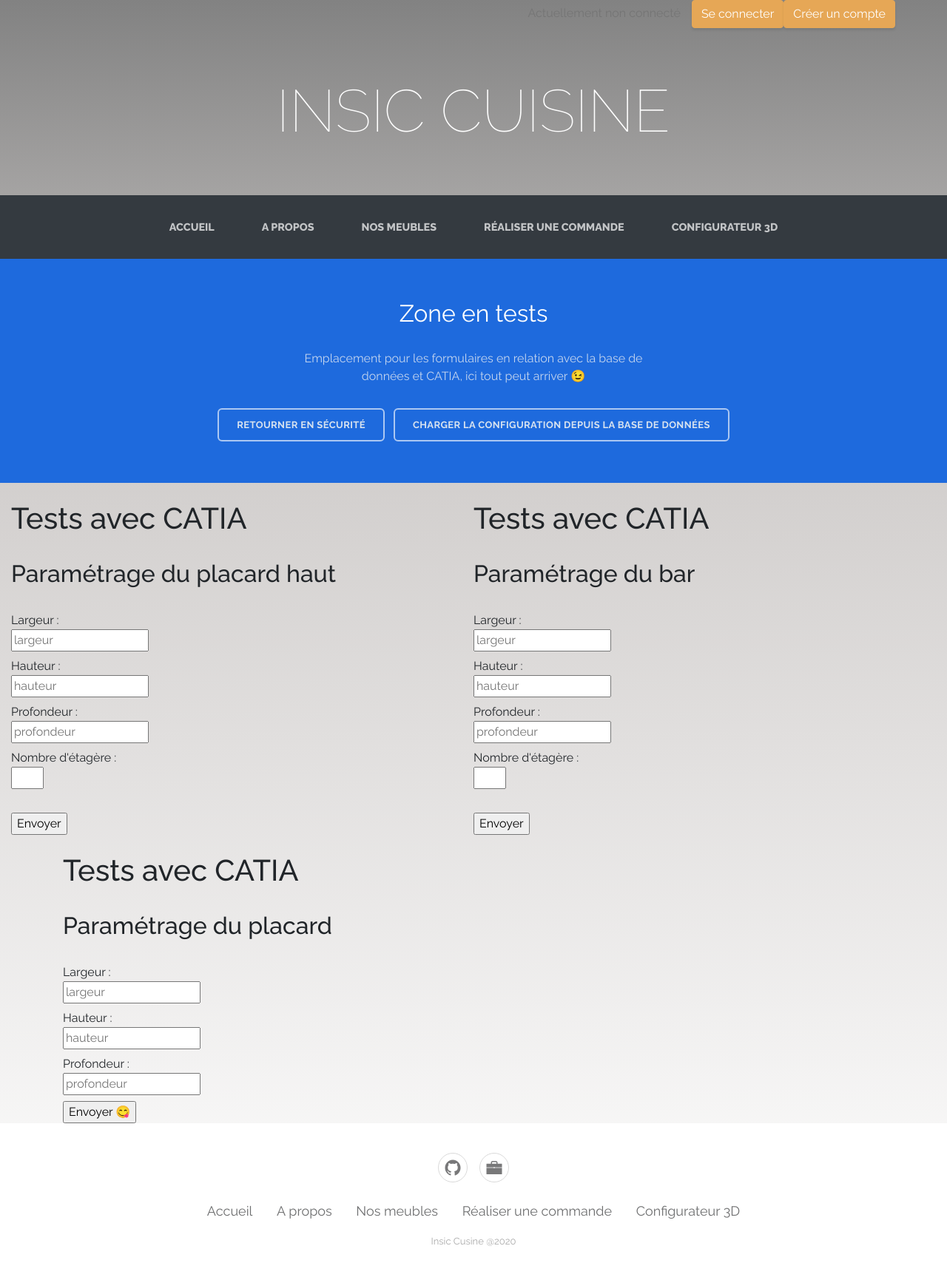
After one commit to Little-Groundhog/Insic-Cuisine, a PHP site: page /store.html in a window 1280 px wide. The commit adds this page. Shown: the whole page at 74% size. Run offline with PHP 8.4, Linux system fonts and the light colour scheme; some libraries are stand-ins or nearby versions; some web fonts are replaced.

Commit message:
[FEATURES] Travail en cours de la création et paramétrage du back

```diff
--- a/3D.html
+++ b/3D.html
@@ -74,8 +74,8 @@
             <p class="copyright">Insic Cusine @2020</p>
         </footer>
     </div>
-    <div class="col text-right" style="padding-right: 0px;padding-left: 0px;"><input type="text" style="background: rgba(255,255,255,0);border-style: none;width: 250px;" placeholder="Actuellement non connecté"><button class="btn btn-primary" data-toggle="modal" data-target="#modal1" type="button">Se connecter</button><button class="btn btn-primary" type="button">Créer un compte</button></div>
-    <div class="col text-right" style="padding-right: 0px;padding-left: 0px;"><input type="text" style="background: rgba(255,255,255,0);border-style: none;width: 250px;" placeholder="Actuellement non connecté"><button class="btn btn-primary" data-toggle="modal" data-target="#modal1" type="button">Se connecter</button><button class="btn btn-primary" type="button">Créer un compte</button></div>
+    <div class="col text-right" style="padding-right: 0px;padding-left: 0px;"><input type="text" style="background: rgba(255,255,255,0);border-style: none;width: 250px;font-family: Raleway, sans-serif;text-align: right;padding: 15px;padding-top: 0;padding-bottom: 0;" placeholder="Actuellement non connecté"><button class="btn btn-primary" data-toggle="modal" data-target="#modal1" type="button">Se connecter</button><button class="btn btn-primary" data-toggle="modal" data-target="#modal2" type="button">Créer un compte</button></div>
+    <div class="col text-right" style="padding-right: 0px;padding-left: 0px;"><input type="text" style="background: rgba(255,255,255,0);border-style: none;width: 250px;font-family: Raleway, sans-serif;text-align: right;padding: 15px;padding-top: 0;padding-bottom: 0;" placeholder="Actuellement non connecté"><button class="btn btn-primary" data-toggle="modal" data-target="#modal1" type="button">Se connecter</button><button class="btn btn-primary" data-toggle="modal" data-target="#modal2" type="button">Créer un compte</button></div>
     <div class="col text-right" style="padding-right: 0px;padding-left: 0px;"><input type="text" style="background: rgba(255,255,255,0);border-style: none;width: 250px;" placeholder="Actuellement non connecté"><button class="btn btn-primary" data-toggle="modal" data-target="#modal1" type="button">Se connecter</button><button class="btn btn-primary" type="button">Créer un compte</button></div>
     <script src="assets/js/jquery.min.js"></script>
     <script src="assets/bootstrap/js/bootstrap.min.js"></script>
--- a/about.html
+++ b/about.html
@@ -1,5 +1,5 @@
 <!DOCTYPE html>
-<html lang="fr">
+<html>
 
 <head>
     <meta charset="utf-8">
@@ -135,8 +135,8 @@
             <p class="copyright">Insic Cusine @2020</p>
         </footer>
     </div>
-    <div class="col text-right" style="padding-right: 0px;padding-left: 0px;"><input type="text" style="background: rgba(255,255,255,0);border-style: none;width: 250px;" placeholder="Actuellement non connecté"><button class="btn btn-primary" data-toggle="modal" data-target="#modal1" type="button">Se connecter</button><button class="btn btn-primary" type="button">Créer un compte</button></div>
-    <div class="col text-right" style="padding-right: 0px;padding-left: 0px;"><input type="text" style="background: rgba(255,255,255,0);border-style: none;width: 250px;" placeholder="Actuellement non connecté"><button class="btn btn-primary" data-toggle="modal" data-target="#modal1" type="button">Se connecter</button><button class="btn btn-primary" type="button">Créer un compte</button></div>
+    <div class="col text-right" style="padding-right: 0px;padding-left: 0px;"><input type="text" style="background: rgba(255,255,255,0);border-style: none;width: 250px;font-family: Raleway, sans-serif;text-align: right;padding: 15px;padding-top: 0;padding-bottom: 0;" placeholder="Actuellement non connecté"><button class="btn btn-primary" data-toggle="modal" data-target="#modal1" type="button">Se connecter</button><button class="btn btn-primary" data-toggle="modal" data-target="#modal2" type="button">Créer un compte</button></div>
+    <div class="col text-right" style="padding-right: 0px;padding-left: 0px;"><input type="text" style="background: rgba(255,255,255,0);border-style: none;width: 250px;font-family: Raleway, sans-serif;text-align: right;padding: 15px;padding-top: 0;padding-bottom: 0;" placeholder="Actuellement non connecté"><button class="btn btn-primary" data-toggle="modal" data-target="#modal1" type="button">Se connecter</button><button class="btn btn-primary" data-toggle="modal" data-target="#modal2" type="button">Créer un compte</button></div>
     <div class="col text-right" style="padding-right: 0px;padding-left: 0px;"><input type="text" style="background: rgba(255,255,255,0);border-style: none;width: 250px;" placeholder="Actuellement non connecté"><button class="btn btn-primary" data-toggle="modal" data-target="#modal1" type="button">Se connecter</button><button class="btn btn-primary" type="button">Créer un compte</button></div>
     <script src="assets/js/jquery.min.js"></script>
     <script src="assets/bootstrap/js/bootstrap.min.js"></script>
--- a/index.html
+++ b/index.html
@@ -75,9 +75,9 @@
             <p class="copyright">Insic Cusine @2020</p>
         </footer>
     </div>
-    <div class="col text-right" style="padding-right: 0px;padding-left: 0px;"><input type="text" style="background: rgba(255,255,255,0);border-style: none;width: 250px;" placeholder="Actuellement non connecté"><button class="btn btn-primary" data-toggle="modal" data-target="#modal1" type="button">Se connecter</button><button class="btn btn-primary" type="button">Créer un compte</button></div>
-    <div class="col text-right" style="padding-right: 0px;padding-left: 0px;"><input type="text" style="background: rgba(255,255,255,0);border-style: none;width: 250px;" placeholder="Actuellement non connecté"><button class="btn btn-primary" data-toggle="modal" data-target="#modal1" type="button">Se connecter</button><button class="btn btn-primary" type="button">Créer un compte</button></div>
-    <div class="col text-right" style="padding-right: 0px;padding-left: 0px;"><input type="text" style="background: rgba(255,255,255,0);border-style: none;width: 250px;" placeholder="Actuellement non connecté"><button class="btn btn-primary" data-toggle="modal" data-target="#modal1" type="button">Se connecter</button><button class="btn btn-primary" type="button">Créer un compte</button></div>
+    <div class="col text-right" style="padding-right: 0px;padding-left: 0px;"><input type="text" style="background: rgba(255,255,255,0);border-style: none;width: 250px;font-family: Raleway, sans-serif;text-align: right;padding: 15px;padding-top: 0;padding-bottom: 0;" placeholder="Actuellement non connecté"><button class="btn btn-primary" data-toggle="modal" data-target="#modal1" type="button">Se connecter</button><button class="btn btn-primary" data-toggle="modal" data-target="#modal2" type="button">Créer un compte</button></div>
+    <div class="col text-right" style="padding-right: 0px;padding-left: 0px;"><input type="text" style="background: rgba(255,255,255,0);border-style: none;width: 250px;font-family: Raleway, sans-serif;text-align: right;padding: 15px;padding-top: 0;padding-bottom: 0;" placeholder="Actuellement non connecté"><button class="btn btn-primary" data-toggle="modal" data-target="#modal1" type="button">Se connecter</button><button class="btn btn-primary" data-toggle="modal" data-target="#modal2" type="button">Créer un compte</button></div>
+    <div class="col text-right" style="padding-right: 0px;padding-left: 0px;"><input type="text" style="background: rgba(255,255,255,0);border-style: none;width: 250px;font-family: Raleway, sans-serif;text-align: right;padding: 15px;padding-top: 0;padding-bottom: 0;" placeholder="Actuellement non connecté"><button class="btn btn-primary" data-toggle="modal" data-target="#modal1" type="button">Se connecter</button><button class="btn btn-primary" data-toggle="modal" data-target="#modal2" type="button">Créer un compte</button></div>
     <div class="col text-right" style="padding-right: 0px;padding-left: 0px;"><input type="text" style="background: rgba(255,255,255,0);border-style: none;width: 250px;" placeholder="Actuellement non connecté"><button class="btn btn-primary" data-toggle="modal" data-target="#modal1" type="button">Se connecter</button><button class="btn btn-primary" type="button">Créer un compte</button></div>
     <script src="assets/js/jquery.min.js"></script>
     <script src="assets/bootstrap/js/bootstrap.min.js"></script>
--- a/products.html
+++ b/products.html
@@ -1,5 +1,5 @@
 <!DOCTYPE html>
-<html lang="fr">
+<html>
 
 <head>
     <meta charset="utf-8">
@@ -94,8 +94,8 @@
             <p class="copyright">Insic Cusine @2020</p>
         </footer>
     </div>
-    <div class="col text-right" style="padding-right: 0px;padding-left: 0px;"><input type="text" style="background: rgba(255,255,255,0);border-style: none;width: 250px;" placeholder="Actuellement non connecté"><button class="btn btn-primary" data-toggle="modal" data-target="#modal1" type="button">Se connecter</button><button class="btn btn-primary" type="button">Créer un compte</button></div>
-    <div class="col text-right" style="padding-right: 0px;padding-left: 0px;"><input type="text" style="background: rgba(255,255,255,0);border-style: none;width: 250px;" placeholder="Actuellement non connecté"><button class="btn btn-primary" data-toggle="modal" data-target="#modal1" type="button">Se connecter</button><button class="btn btn-primary" type="button">Créer un compte</button></div>
+    <div class="col text-right" style="padding-right: 0px;padding-left: 0px;"><input type="text" style="background: rgba(255,255,255,0);border-style: none;width: 250px;font-family: Raleway, sans-serif;text-align: right;padding: 15px;padding-top: 0;padding-bottom: 0;" placeholder="Actuellement non connecté"><button class="btn btn-primary" data-toggle="modal" data-target="#modal1" type="button">Se connecter</button><button class="btn btn-primary" data-toggle="modal" data-target="#modal2" type="button">Créer un compte</button></div>
+    <div class="col text-right" style="padding-right: 0px;padding-left: 0px;"><input type="text" style="background: rgba(255,255,255,0);border-style: none;width: 250px;font-family: Raleway, sans-serif;text-align: right;padding: 15px;padding-top: 0;padding-bottom: 0;" placeholder="Actuellement non connecté"><button class="btn btn-primary" data-toggle="modal" data-target="#modal1" type="button">Se connecter</button><button class="btn btn-primary" data-toggle="modal" data-target="#modal2" type="button">Créer un compte</button></div>
     <div class="col text-right" style="padding-right: 0px;padding-left: 0px;"><input type="text" style="background: rgba(255,255,255,0);border-style: none;width: 250px;" placeholder="Actuellement non connecté"><button class="btn btn-primary" data-toggle="modal" data-target="#modal1" type="button">Se connecter</button><button class="btn btn-primary" type="button">Créer un compte</button></div>
     <script src="assets/js/jquery.min.js"></script>
     <script src="assets/bootstrap/js/bootstrap.min.js"></script>
--- /dev/null
+++ b/store.html
@@ -0,0 +1,203 @@
+<!DOCTYPE html>
+<html>
+
+<head>
+    <meta charset="utf-8">
+    <meta name="viewport" content="width=device-width, initial-scale=1.0, shrink-to-fit=no">
+    <title>Store - cuisine Insic</title>
+    <meta name="description" content="Projet CAO, Charlotte Maxime Adrien">
+    <link rel="stylesheet" href="assets/bootstrap/css/bootstrap.min.css">
+    <link rel="stylesheet" href="https://fonts.googleapis.com/css?family=Raleway:100,100i,200,200i,300,300i,400,400i,500,500i,600,600i,700,700i,800,800i,900,900i">
+    <link rel="stylesheet" href="https://fonts.googleapis.com/css?family=Lora:400,400i,700,700i">
+    <link rel="stylesheet" href="assets/fonts/fontawesome-all.min.css">
+    <link rel="stylesheet" href="assets/fonts/font-awesome.min.css">
+    <link rel="stylesheet" href="assets/fonts/ionicons.min.css">
+    <link rel="stylesheet" href="assets/fonts/material-icons.min.css">
+    <link rel="stylesheet" href="assets/fonts/fontawesome5-overrides.min.css">
+    <link rel="stylesheet" href="assets/css/Animated-Typing-With-Blinking.css">
+    <link rel="stylesheet" href="assets/css/Features-Clean.css">
+    <link rel="stylesheet" href="assets/css/Footer-Basic.css">
+    <link rel="stylesheet" href="assets/css/Highlight-Blue.css">
+    <link rel="stylesheet" href="https://cdnjs.cloudflare.com/ajax/libs/animate.css/3.5.2/animate.min.css">
+    <link rel="stylesheet" href="https://cdnjs.cloudflare.com/ajax/libs/aos/2.3.4/aos.css">
+    <link rel="stylesheet" href="assets/css/Team-Clean.css">
+    <link rel="stylesheet" href="assets/css/untitled.css">
+</head>
+
+<body style="background: linear-gradient(rgba(0,0,0,0.49), rgba(153,146,143,0.4626405090137858) 34%, rgba(255,255,255,0.65) 100%);">
+    <div class="modal fade" role="dialog" tabindex="-1" id="modal2">
+        <div class="modal-dialog" role="document">
+            <div class="modal-content">
+                <div class="modal-header">
+                    <h4 class="modal-title">Créer un compte</h4><button type="button" class="close" data-dismiss="modal" aria-label="Close"><span aria-hidden="true">×</span></button>
+                </div>
+                <div class="modal-body">
+                    <p>Bienvenue dans l'équipe 🤩</p><label>Nom :&nbsp; &nbsp; &nbsp; &nbsp; &nbsp; &nbsp; &nbsp; &nbsp;&nbsp;</label><input type="text">
+                    <p></p><label>Prénom :&nbsp; &nbsp; &nbsp; &nbsp; &nbsp; &nbsp;</label><input type="text">
+                    <p></p><label>Pseudo :&nbsp; &nbsp; &nbsp; &nbsp; &nbsp; &nbsp;</label><input type="text">
+                    <p></p><label>Adresse :&nbsp; &nbsp; &nbsp; &nbsp; &nbsp;&nbsp;</label><input type="text">
+                    <p></p><label>Code postal :&nbsp; &nbsp;</label><input type="text">
+                    <p></p><label>Mot de passe :&nbsp;</label><input type="text">
+                </div>
+                <div class="modal-footer"><button class="btn btn-light" type="button" data-dismiss="modal">J'abandonne honteusement</button><button class="btn btn-primary" type="button">Créer mon compte</button></div>
+            </div>
+        </div>
+    </div>
+    <div class="modal fade" role="dialog" tabindex="-1" id="modal1">
+        <div class="modal-dialog" role="document">
+            <div class="modal-content">
+                <div class="modal-header">
+                    <h4 class="modal-title">Se connecter</h4><button type="button" class="close" data-dismiss="modal" aria-label="Close"><span aria-hidden="true">×</span></button>
+                </div>
+                <div class="modal-body">
+                    <p>Vous devez déjà avoir créer un compte 😎</p><label>Pseudo :&nbsp; &nbsp; &nbsp; &nbsp; &nbsp; &nbsp;&nbsp;</label><input type="text">
+                    <p></p><label>Mot de passe :&nbsp;</label><input type="password">
+                </div>
+                <div class="modal-footer"><button class="btn btn-light" type="button" data-dismiss="modal">Annuler</button><button class="btn btn-light" data-toggle="modal" data-target="#modal2" type="button">Créer un compte</button><button class="btn btn-primary" type="button">Se connecter</button></div>
+            </div>
+        </div>
+    </div>
+    <div>
+        <div class="container">
+            <div class="row">
+                <div class="col text-right" style="padding-right: 0px;padding-left: 0px;"><input type="text" style="background: rgba(255,255,255,0);border-style: none;width: 250px;font-family: Raleway, sans-serif;text-align: right;padding: 15px;padding-top: 0;padding-bottom: 0;" placeholder="Actuellement non connecté"><button class="btn btn-primary" data-toggle="modal" data-target="#modal1" type="button">Se connecter</button><button class="btn btn-primary" data-toggle="modal" data-target="#modal2" type="button">Créer un compte</button></div>
+            </div>
+        </div>
+    </div>
+
+    <h1 class="text-center text-white d-none d-lg-block site-heading"><span class="site-heading-lower">INSIC CUISINE</span></h1>
+    <nav class="navbar navbar-light navbar-expand-lg bg-dark py-lg-4" id="mainNav">
+        <div class="container"><a class="navbar-brand text-uppercase d-lg-none text-expanded" href="#">INSIC CUISINE</a><button data-toggle="collapse" data-target="#navbarResponsive" class="navbar-toggler" aria-controls="navbarResponsive" aria-expanded="false" aria-label="Toggle navigation"><span class="navbar-toggler-icon"></span></button>
+            <div class="collapse navbar-collapse" id="navbarResponsive">
+                <ul class="nav navbar-nav mx-auto">
+                    <li class="nav-item"><a class="nav-link" href="index.html">Accueil</a></li>
+                    <li class="nav-item"><a class="nav-link" href="about.html">A propos</a></li>
+                    <li class="nav-item"><a class="nav-link" href="products.html">Nos meubles</a></li>
+                    <li class="nav-item"><a class="nav-link" href="store.php">Réaliser une commande</a></li>
+                    <li class="nav-item"><a class="nav-link" href="3D.html">Configurateur 3D</a></li>
+                </ul>
+            </div>
+        </div>
+    </nav>
+    <div class="highlight-blue">
+        <div class="container">
+            <div class="intro">
+                <h2 class="text-center">Zone en tests</h2>
+                <p class="text-center">Emplacement pour les formulaires en relation avec la base de données et CATIA, ici tout peut arriver 😉</p>
+            </div>
+            <div class="buttons"><a class="btn btn-primary" role="button" href="index.html">Retourner en sécurité</a><button class="btn btn-primary" type="submit">Charger la configuration depuis la base de données</button></div>
+        </div>
+    </div>
+    <section class="page-section about-heading">
+        <div class="container">
+            <div class="about-heading-content"></div>
+        </div>
+    </section>
+    <div>
+        <div class="container-fluid text-left">
+            <div class="row">
+                <div class="col-md-6"><form action="store.php" method="post" ><br>
+                    <h1>Tests avec CATIA</h1><br>
+                      <h2>Paramétrage du placard haut</h2><br>
+
+                    <label class="formulaire_placard_haut" for="largeur">
+                        Largeur :<br>
+                        <input type="text" name="largeur" value="" placeholder="largeur" required/>
+                    </label><br>
+
+                    <label class="formulaire_placard_haut" for="hauteur">
+                        Hauteur :<br>
+                        <input type="text" name="hauteur" value="" placeholder="hauteur" required/>
+                    </label><br>
+
+                    <label class="formulaire_placard_haut" for="profondeur">
+                        Profondeur :<br>
+                        <input type="text" name="profondeur" value="" placeholder="profondeur" required/>
+                    </label><br>
+
+                      <label class="formulaire_placard_haut" for="nombre_etagere">
+                          Nombre d'étagère :<br>
+                          <input type="number" min="0" max="3" name="nombre_etagere" value="" placeholder="" required/>
+                      </label><br><br>
+
+                      <input type="submit" value="Envoyer" name="go_param_placard_haut"/>
+                  </form></div><form action="store.php" method="post" ><br>
+                    <h1>Tests avec CATIA</h1><br>
+                      <h2>Paramétrage du bar</h2><br>
+
+                    <label class="formulaire_bar" for="largeur">
+                        Largeur :<br>
+                        <input type="text" name="largeur" value="" placeholder="largeur" required/>
+                    </label><br>
+
+                    <label class="formulaire_bar" for="hauteur">
+                        Hauteur :<br>
+                        <input type="text" name="hauteur" value="" placeholder="hauteur" required/>
+                    </label><br>
+
+                    <label class="formulaire_bar" for="profondeur">
+                        Profondeur :<br>
+                        <input type="text" name="profondeur" value="" placeholder="profondeur" required/>
+                    </label><br>
+
+                      <label class="formulaire_bar" for="nombre_etagere">
+                          Nombre d'étagère :<br>
+                          <input type="number" min="0" max="3" name="nombre_etagere" value="" placeholder="" required/>
+                      </label><br><br>
+
+                      <input type="submit" value="Envoyer" name="go_param_bar"/>
+                  </form>
+            </div>
+        </div>
+    </div>
+    <div>
+        <div class="container">
+            <div class="row">
+                <div class="col-md-6"><!-- text field -->
+  <form action="store.php" method="post" ><br>
+    <h1>Tests avec CATIA</h1><br>
+      <h2>Paramétrage du placard</h2><br>
+
+    <label class="formulaire_client" for="nom">
+        Largeur :<br>
+        <input type="text" name="largeur" value="" placeholder="largeur"/>
+    </label><br>
+
+    <label class="formulaire_client" for="prenom">
+        Hauteur :<br>
+        <input type="text" name="hauteur" value="" placeholder="hauteur"/>
+    </label><br>
+
+    <label class="formulaire_client" for="telephone">
+        Profondeur :<br>
+        <input type="text" name="profondeur" value="" placeholder="profondeur"/>
+    </label><br>
+
+  <!-- hidden inputs -->
+      <input type="submit" value="Envoyer 😋" name="go_param_placard"/>
+</form></div>
+            </div>
+        </div>
+    </div>
+    <div class="footer-basic">
+        <footer>
+            <div class="social"><a href="https://github.com/Little-Groundhog/Insic-Cuisine"><i class="icon ion-social-github"></i></a><a href="https://mines-nancy.univ-lorraine.fr/formation/ingenieur-de-specialite-ingenierie-de-conception-ic/"><i class="icon ion-briefcase"></i></a></div>
+            <ul class="list-inline">
+                <li class="list-inline-item"><a href="index.html">Accueil</a></li>
+                <li class="list-inline-item"><a href="about.html">A propos</a></li>
+                <li class="list-inline-item"><a href="products.html">Nos meubles</a></li>
+                <li class="list-inline-item"><a href="store.php">Réaliser une commande</a></li>
+                <li class="list-inline-item"><a href="3D.html">Configurateur 3D</a></li>
+            </ul>
+            <p class="copyright">Insic Cusine @2020</p>
+        </footer>
+    </div>
+    <script src="assets/js/jquery.min.js"></script>
+    <script src="assets/bootstrap/js/bootstrap.min.js"></script>
+    <script src="assets/js/bs-init.js"></script>
+    <script src="https://cdnjs.cloudflare.com/ajax/libs/aos/2.3.4/aos.js"></script>
+    <script src="assets/js/Animated-Typing-With-Blinking.js"></script>
+    <script src="assets/js/current-day.js"></script>
+</body>
+
+</html>
```
Also changed, not shown: store.php (+94 -27 lines).
